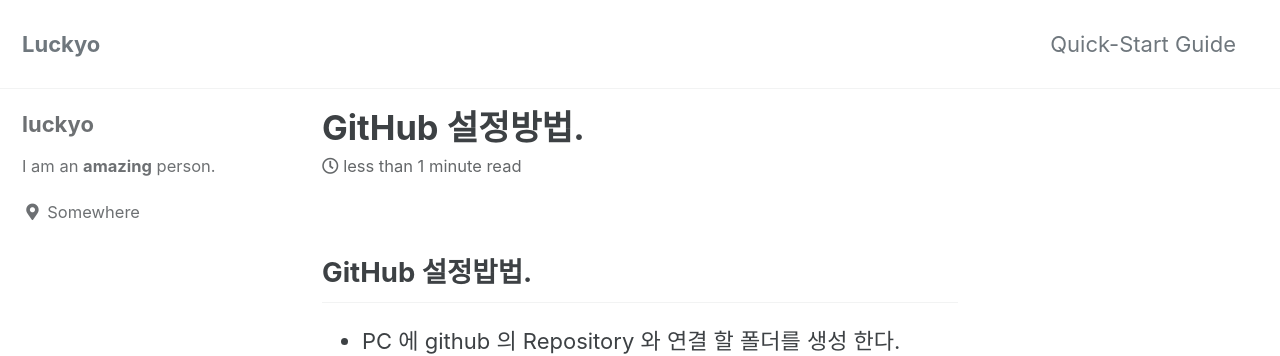
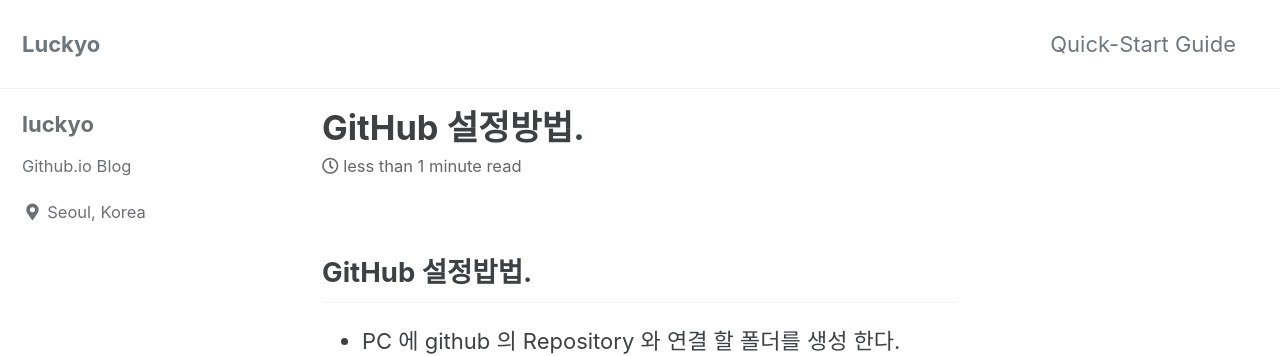
Before and after one commit to JinKyoYoung/jinkyoyoung.github.io, a Jekyll site: the page built from _posts/2020-10-28-post-github_setting.md, in a window 1280 px wide. Shown: the top 356 px of the page. Built offline with Jekyll 4.4.1, drawn with Linux system fonts in a browser that asks for light colours; cached includes are drawn as plain includes.

Commit message:
Update _config.yml

```diff
--- a/_config.yml
+++ b/_config.yml
@@ -95,8 +95,8 @@ analytics:
 author:
   name             : "luckyo"
   avatar           : # path of avatar image, e.g. "/assets/images/bio-photo.jpg"
-  bio              : "I am an **amazing** person."
-  location         : "Somewhere"
+  bio              : "Github.io Blog"
+  location         : "Seoul, Korea"
   email            :
   links:
     - label: "Email"
```
